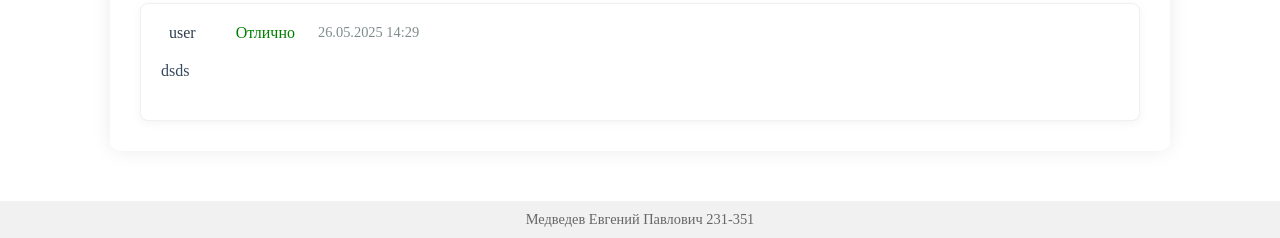
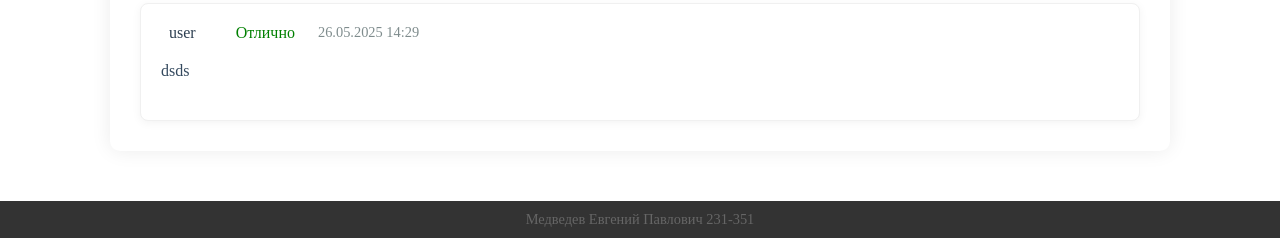
Before and after one commit to blank745/webexam, a Django app: page /main/detail/1 in a window 1280 px wide. Shown: the part 1038-1276 px from the top of the page. Run offline with Django 5.2, Linux system fonts and the light colour scheme; data comes from the database, SQL or seed files in the repository.

Commit message:
Update base.css

```diff
--- a/static/css/base.css
+++ b/static/css/base.css
@@ -72,7 +72,7 @@
 
 /* Подвал */
 .footer {
-    background-color: #f1f1f1;
+    background-color: #333;
     padding: 10px;
     text-align: center;
     margin-top: auto;
```
